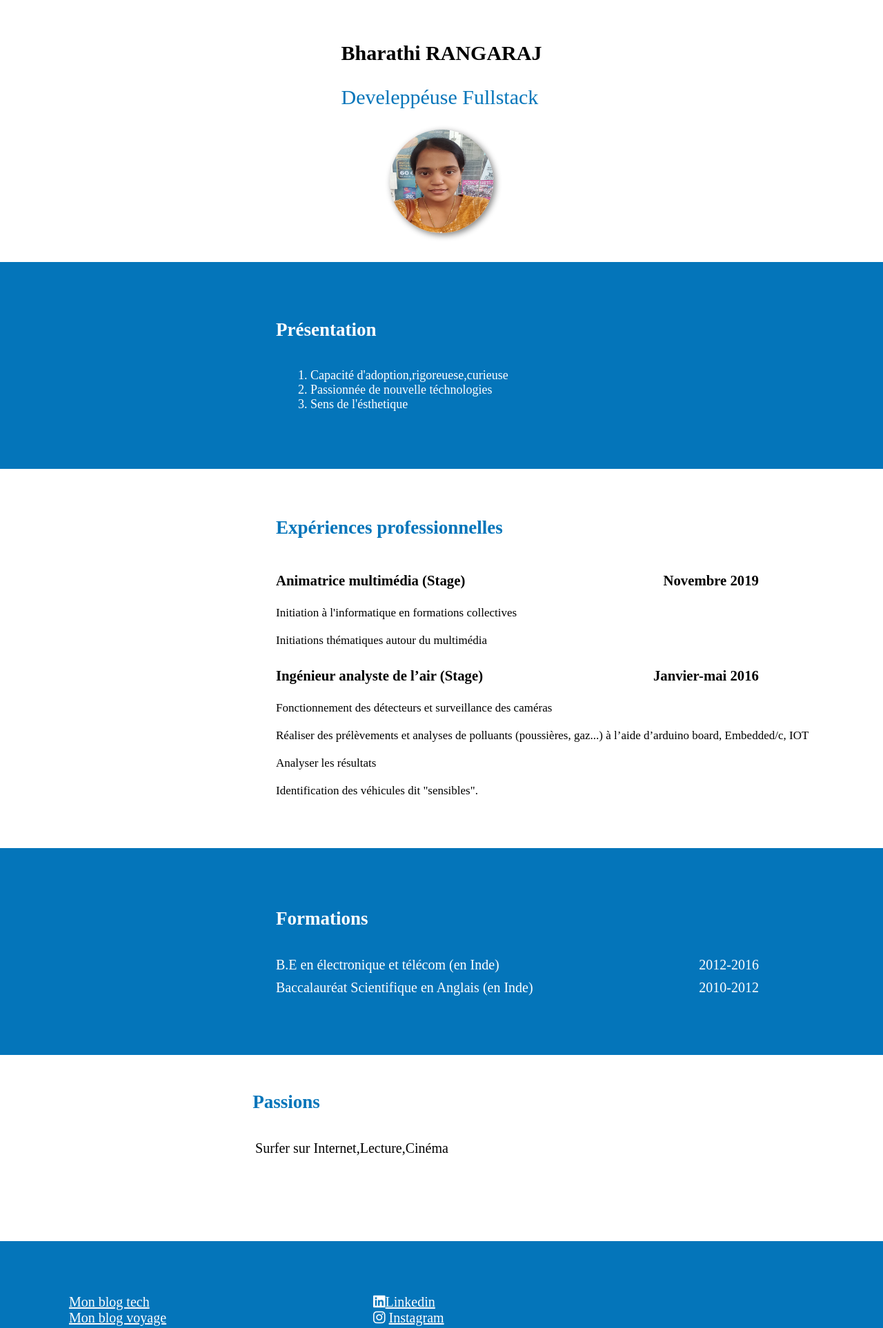
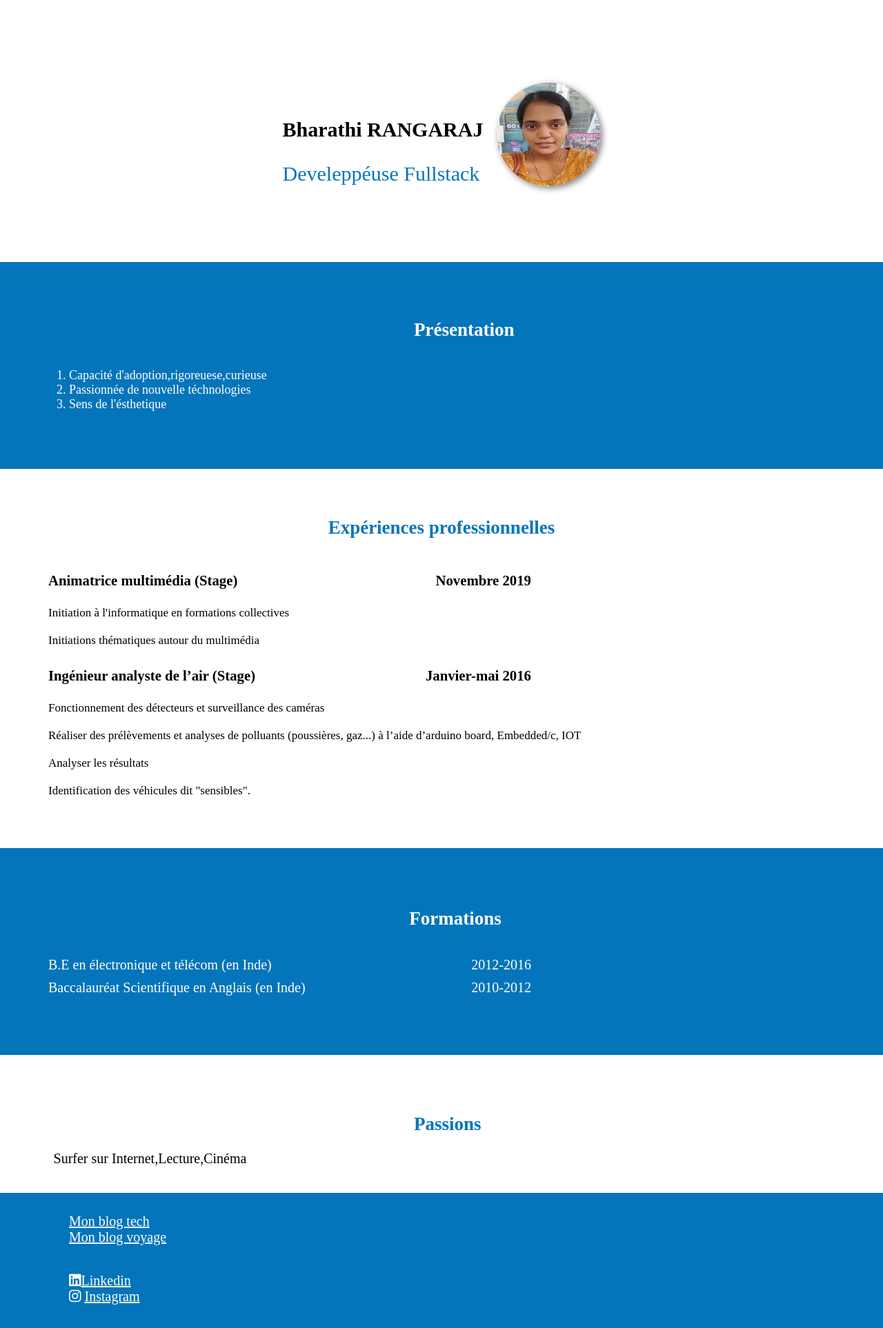
Before and after one commit to bharathi6396/cvmobile, a plain HTML site: page cv.html in a window 1280 px wide. Shown: the part 120-2046 px from the top of the page at 69% size. Drawn offline with Linux system fonts and the light colour scheme.

Commit message:
Please enter the commit message for your changes. Lines starting  with '#' will be ignored, and an empty message aborts the commit.
 On branch main
 Your branch is up to date with 'origin/main'.

 Changes to be committed:
	modified:   cv.html
	modified:   mobile.css

 Changes not staged for commit:
	deleted:    Bharathi RANGARAJ.jpg

```diff
--- a/cv.html
+++ b/cv.html
@@ -17,17 +17,17 @@
             <a href="#formations">Formations</a>
         </nav>
     </header>
-    <section id="section">
+    <section id="ection">
         <section class="name">
             <h2>Bharathi RANGARAJ</h2>
         <!-- </section>
             <section class="job"> -->
                 <p>Develeppéuse Fullstack</p>
             </section>
-            <img src="Bharathi RANGARAJ.jpg" alt="my image" width="150px" height="150px">
+            <img src="Bharathi.jpg" alt="my image" width="150px" height="150px">
     </section>
     <section id="more">
-        <section id="pres">
+        <section class="pres">
         <h4> Présentation </h4>
             <ul>
              <li>Capacité d'adoption,rigoreuese,curieuse</li>
--- a/mobile.css
+++ b/mobile.css
@@ -14,7 +14,7 @@
 #headerindex h1{
     color: white;
     font-size: 25px;
-    margin-left: 10px;
+    margin-left: 40px;
 }
 .headerheader{
     display: none;
@@ -28,14 +28,14 @@
     margin: 10px;
     text-decoration: none;
 }
-#section{
+#ection{
     font-size: 20px;
-    height: 350px;
+    height: 400px;
     display: flex;
     align-items: center;
     flex-direction: column;
     }
-    #section .name{
+    #ection .name{
         color: black;
      margin-top: 80px;
     }
@@ -44,7 +44,8 @@
         font-size: 30px;
         margin-top: 30px;
     }
-    #section img{
+    #ection img{
+        margin-left: 20px;
         border-radius: 50%;
         margin-top: 30px;
         box-shadow: 3px 3px 10px grey;
@@ -54,31 +55,29 @@
         height: 300px;
         color:white ;
         display: flex;
-        align-items: center;
-        margin-top: 50px;
+        align-items:center;
+        /* margin-top: 10px;   */
     }
-    #pres h4{
+    #more h4{
         color: white;
         font-size: 27px;
-        margin-left: 400px;
+        /* text-align: center; */
+        margin-left: 600px;
     }
     ul{
         font-size: 18px;
         list-style-type:dot;
-        margin-left: 450px;
+        margin-left: 100px;
         margin-top: 40px;
     }
     #experiences{
         margin-top: 70px;
         height: 400px;
     }
-    #exp{
-        margin-left: 400px;
-
-    }
     h4{
         color: #0475ba;
         font-size: 27px;
+        text-align: center;
     }
     .head {
        display: flex;
@@ -88,6 +87,7 @@
         margin-top: 50px;
         font-size: 25px;
         width: 700px;
+        margin-left: 70px;
     }
     .para{
         display: flex;
@@ -95,6 +95,7 @@
         flex-direction: column;
         margin-top: 25px;
         font-size: 17px;
+        margin-left: 70px;
     }
     .head2{
         display: flex;
@@ -104,6 +105,7 @@
          margin-top: 30px;
          font-size: 25px;
          width: 700px;
+         margin-left: 70px;
      }
      .para2{
         display: flex;
@@ -111,6 +113,7 @@
         flex-direction: column;
         margin-top: 25px;
         font-size: 17px;
+        margin-left: 70px;
     }
     #formations{
         background-color: #0475ba;
@@ -122,7 +125,7 @@
     #for h4{
         font-size: 27px;
         color: white;
-        margin-left: 400px;
+        margin-left: 550px;
     }
     .form{
         display: flex;
@@ -130,7 +133,7 @@
          flex-direction: row;
          justify-content: space-between;
          margin-top: 40px;
-         margin-left: 400px;
+         margin-left: 70px;
          font-size: 20px;
          width: 700px;
          color: white;
@@ -141,7 +144,7 @@
         flex-direction: row;
         justify-content: space-between;
         margin-top: 10px;
-        margin-left: 400px;
+        margin-left: 70px;
         font-size: 20px;
         width: 700px;
         color: white;
@@ -150,41 +153,66 @@
         height: 200px;
         display: flex;
         align-items: center;
-        flex-direction: column;
-        justify-content: center;
+        /* flex-direction: column; */
+        /* justify-content: center; */
     }
     #passions h4{
         font-size: 27px;
         color: #0475ba;
-        margin-right: 450px;
+        margin-left: 600px;
     }
     #passions p{
         font-size: 20px;
-        margin-right: 260px;
-        margin-top: 40px;
+        margin-top: 100px;
+       margin-left: -620px;
     }
     #footer{
         background-color:#0475ba;
-        margin-top: 70px;
+        /* margin-top: 70px; */
         color: white;
         font-size: 20px;
         height: 200px;
+        /* margin-bottom: 30px; */
+        /* display: flex;
+        align-items: center;
+        flex-direction: column;
+        justify-content: center; */
+    }
+    .last{
         display: flex;
-        align-items: center;
+        align-items: flex-start;
+        flex-direction: column;
+        /* justify-content: center; */
+        margin-bottom: 40px;
+        padding-top: 30px;
     }
     .last p{
+        margin-left: 100px;
+        /* margin-top: 20px; */
+    }
+    .last1 p{
+        margin-left: 100px;
+
+    }
+    /* .last p{
         margin-left: 100px;
     }
     .last1 p{
         margin-left: 300px;
+    } */
+
+@media (min-width: 768px) {
+    .headerheader{
+        display: inline-block;
     }
-    @media (min-width: 768px) {
-        .headerheader {
-          display: block;
-        }
-      }
-      /* @media only screen and (min-width: 768px) {
-        .job {
-          display: block;
-        }
-      } */
+    #ection{
+        flex-direction: row;
+        justify-content: center;
+    }
+    #pres #formations #footer {
+        padding: 40px 100px 40px 100px;
+    }
+    #passions #experiences {
+        padding: 40px 100px 40px 100px;
+    }
+}
```
